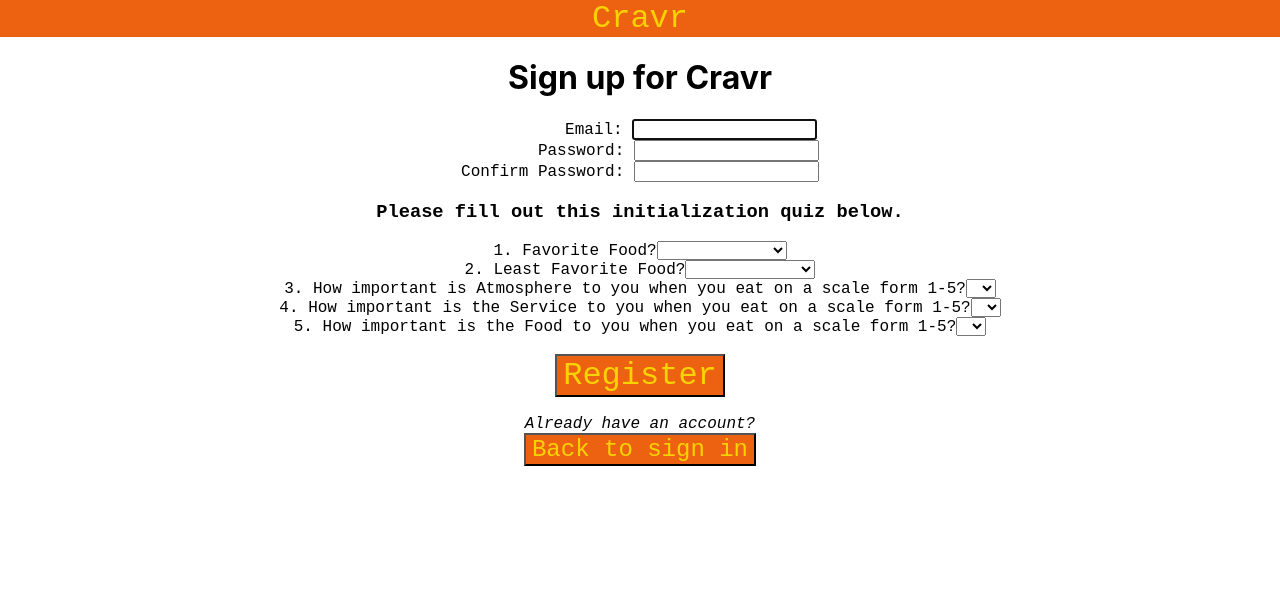
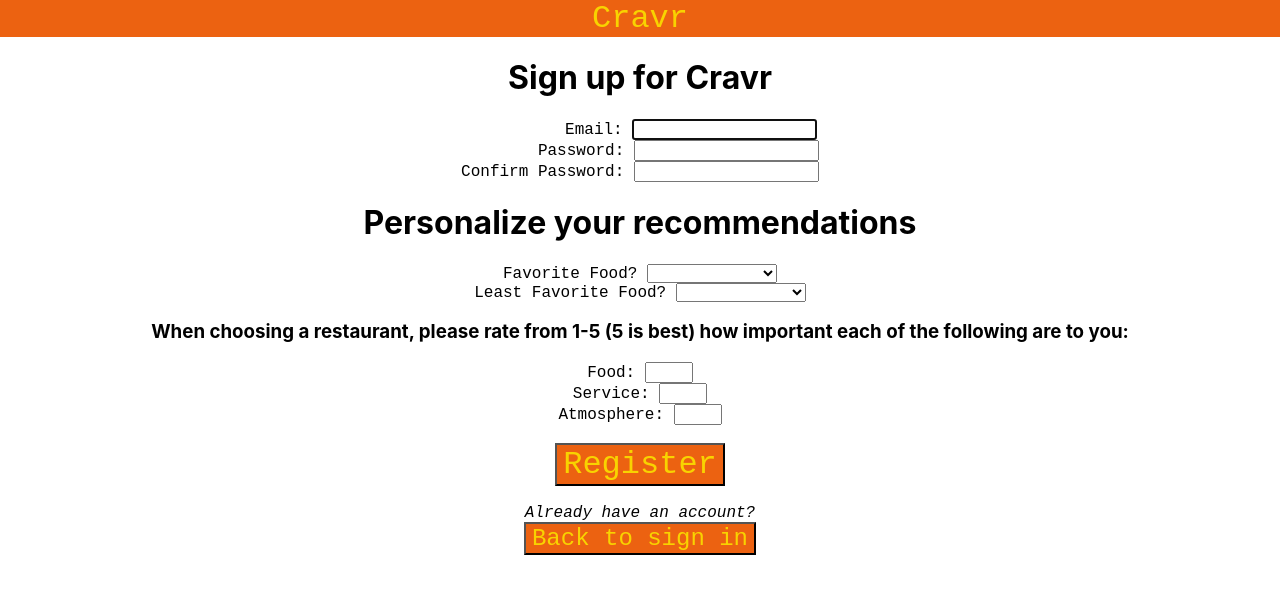
Before and after one commit to bhgottfried/Cravr, a React (Create React App) app in the folder frontend/: page /Register in a window 1280 px wide. Shown: the top 594 px of the page. Built offline with nearby package versions, Linux system fonts and the light colour scheme.

Commit message:
Format interfaces

```diff
--- a/frontend/src/Register.js
+++ b/frontend/src/Register.js
@@ -10,11 +10,11 @@ export default function Register() {
 	const [email, setEmail] = useState("");
 	const [password, setPassword] = useState("");
 	const [confirm, setConfirm] = useState("");
-	const [fav,setFav] = useState("");
-	const [leastfav,setLeastFav] = useState("");
-	const [atmos,setAtmos] = useState("");
-	const [serv,setServ] = useState("");
-	const [food,setFood] = useState("");
+	const [fav, setFav] = useState("");
+	const [leastfav, setLeastFav] = useState("");
+	const [atmos, setAtmos] = useState("");
+	const [serv, setServ] = useState("");
+	const [food, setFood] = useState("");
 	const cookies = new Cookies();
 
 	const history = useHistory();
@@ -32,13 +32,20 @@ export default function Register() {
 			alert("Error: Quiz responses must not be blank")
 			return;
 		}
+
 		fetch("/cravr/register", {
 			method: "POST",
 			cache: "no-cache",
 			headers: {
 				"content_type": "application/json"
 			},
-			body: JSON.stringify(email + "\n" + password + "\n"+ fav +"\n"+leastfav+"\n"+atmos+"\n"+serv+"\n"+food)
+			body: JSON.stringify(email + "\n" + password + "\n" + JSON.stringify( {
+				"favorite": fav,
+				"leastFavorite": leastfav,
+				"food": food,
+				"service": serv,
+				"atmosphere": atmos
+			}))
 		}).then(response => response.json())
 		.then(response => {
 			if (response.result === "/Login") {
@@ -95,9 +102,11 @@ export default function Register() {
 							onChange={(e) => setConfirm(e.target.value)}
 						/>
 					</Form.Group>
-					<h3 >Please fill out this initialization quiz below.</h3>
+					<body className="App-body">
+						<h1 >Personalize your recommendations</h1>
+					</body>
 					<Form.Group>
-						<Form.Label>1. Favorite Food?</Form.Label>
+						<Form.Label>Favorite Food? </Form.Label>
 						<Form.Control as="select" value={fav} onChange={(e) => setFav(e.target.value)}>
 							<option value=""> </option>
 							<option value="Bar & Grill">Bar & Grill</option>
@@ -125,7 +134,7 @@ export default function Register() {
 						</Form.Control>
 					</Form.Group>
 					<Form.Group>
-						<Form.Label>2. Least Favorite Food?</Form.Label>
+						<Form.Label>Least Favorite Food? </Form.Label>
 						<Form.Control as="select" value={leastfav} onChange={(e) => setLeastFav(e.target.value)}>
 							<option value=""> </option>
 							<option value="Bar & Grill">Bar & Grill</option>
@@ -152,37 +161,25 @@ export default function Register() {
 							<option value="Southeast Asian">Southeast Asian</option>
 						</Form.Control>
 					</Form.Group>
+					<body className="App-body">
+						<h3 >When choosing a restaurant, please rate from 1-5 (5 is best) how important each of the following are to you: </h3>
+					</body>
 					<Form.Group>
-						<Form.Label>3. How important is Atmosphere to you when you eat on a scale form 1-5?</Form.Label>
-						<Form.Control as="select" value={atmos} onChange={(e) => setAtmos(e.target.value)}>
-							<option value=""> </option>
-							<option value="1">1</option>
-							<option value="2">2</option>
-							<option value="3">3</option>
-							<option value="4">4</option>
-							<option value="5">5</option>
+						<Form.Label>Food: </Form.Label>
+						<Form.Control
+							as="input" type="number" min="1" max="5" onChange={(e) => setFood(e.target.value)} value={food}>
 						</Form.Control>
 					</Form.Group>
 					<Form.Group>
-						<Form.Label>4. How important is the Service to you when you eat on a scale form 1-5?</Form.Label>
-						<Form.Control as="select" value={serv} onChange={(e) => setServ(e.target.value)}>
-							<option value=""> </option>
-							<option value="1">1</option>
-							<option value="2">2</option>
-							<option value="3">3</option>
-							<option value="4">4</option>
-							<option value="5">5</option>
+						<Form.Label>Service: </Form.Label>
+						<Form.Control
+							as="input" type="number" min="1" max="5" onChange={(e) => setServ(e.target.value)} value={serv}>
 						</Form.Control>
 					</Form.Group>
 					<Form.Group>
-						<Form.Label>5. How important is the Food to you when you eat on a scale form 1-5?</Form.Label>
-						<Form.Control as="select" value={food} onChange={(e) => setFood(e.target.value)}>
-							<option value=""> </option>
-							<option value="1">1</option>
-							<option value="2">2</option>
-							<option value="3">3</option>
-							<option value="4">4</option>
-							<option value="5">5</option>
+						<Form.Label>Atmosphere: </Form.Label>
+						<Form.Control
+							as="input" type="number" min="1" max="5" onChange={(e) => setAtmos(e.target.value)} value={atmos}>
 						</Form.Control>
 					</Form.Group>
 					<br/>
```
Also changed, not shown: 1 other file (tests, documents, lock files or other folders). Lines whose indentation alone changed are shown as unchanged.
